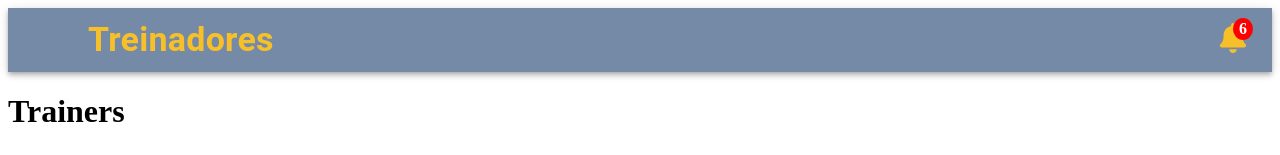
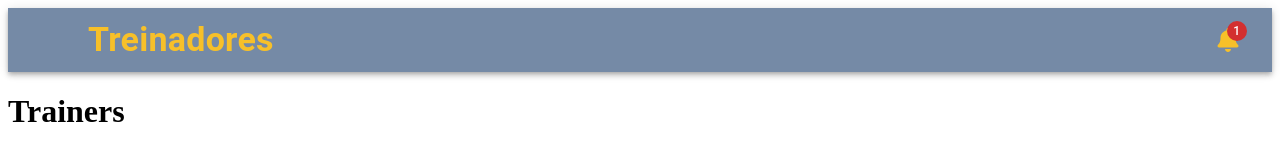
Before and after one commit to netsoncavina/soul-silver-companion, a React (Vite) app: page /trainers in a window 1280 px wide. Shown: the top 155 px of the page. Built offline with nearby package versions, Linux system fonts and the light colour scheme; some icons are missing.

Commit message:
melhorias no componente de notificação

```diff
--- a/src/components/Notification.jsx
+++ b/src/components/Notification.jsx
@@ -1,36 +1,82 @@
 import React from 'react';
+import IconButton from '@mui/material/IconButton';
+import Badge from '@mui/material/Badge';
+import Menu from '@mui/material/Menu';
+import MenuItem from '@mui/material/MenuItem';
+import ListItemText from '@mui/material/ListItemText';
+import CloseIcon from '@mui/icons-material/Close';
 import { FaBell } from 'react-icons/fa';
+import useBattleNotifications from '../hooks/useBattleNotifications';
 
-function Notification({ notifications = [] }) {
-  const onClick = () => {
-    console.log('Notification clicked', notifications);
+export default function NotificationMenu() {
+  const { notifications, updateNotifications, removeNotification } =
+    useBattleNotifications();
+
+  const [anchorEl, setAnchorEl] = React.useState(null);
+  const open = Boolean(anchorEl);
+
+  const handleClick = (e) => {
+    updateNotifications();
+    setAnchorEl(e.currentTarget);
+  };
+
+  const handleClose = () => {
+    setAnchorEl(null);
   };
 
   return (
-    <div
-      style={{ position: 'relative', display: 'inline-block' }}
-      onClick={onClick}
-    >
-      <FaBell size={30} color='#f7c029' />
-      {notifications.length > 0 && (
-        <span
-          style={{
-            position: 'absolute',
-            top: '-5px',
-            right: '-5px',
-            backgroundColor: 'red',
-            color: 'white',
-            borderRadius: '50%',
-            padding: '2px 6px',
-            fontSize: '16px',
-            fontWeight: 'bold',
-          }}
+    <>
+      <IconButton
+        onClick={handleClick}
+        aria-controls={open ? 'notification-menu' : undefined}
+        aria-haspopup='true'
+        aria-expanded={open ? 'true' : undefined}
+      >
+        <Badge
+          badgeContent={notifications.length}
+          color='error'
+          overlap='circular'
         >
-          {notifications.length}
-        </span>
-      )}
-    </div>
+          <FaBell size={24} color='#f7c029' />
+        </Badge>
+      </IconButton>
+
+      <Menu
+        id='notification-menu'
+        anchorEl={anchorEl}
+        open={open}
+        onClose={handleClose}
+        anchorOrigin={{ vertical: 'bottom', horizontal: 'right' }}
+        transformOrigin={{ vertical: 'top', horizontal: 'right' }}
+        MenuListProps={{ 'aria-labelledby': 'notification-button' }}
+      >
+        {notifications.length > 0 ? (
+          notifications.map((msg, i) => (
+            <MenuItem
+              key={i}
+              onClick={handleClose}
+              sx={{
+                display: 'flex',
+                justifyContent: 'space-between',
+                alignItems: 'center',
+              }}
+            >
+              <ListItemText>{msg}</ListItemText>
+              <IconButton
+                size='small'
+                onClick={(e) => {
+                  e.stopPropagation();
+                  removeNotification(i);
+                }}
+              >
+                <CloseIcon fontSize='small' />
+              </IconButton>
+            </MenuItem>
+          ))
+        ) : (
+          <MenuItem onClick={handleClose}>Nenhuma notificação</MenuItem>
+        )}
+      </Menu>
+    </>
   );
 }
-
-export default Notification;
```
